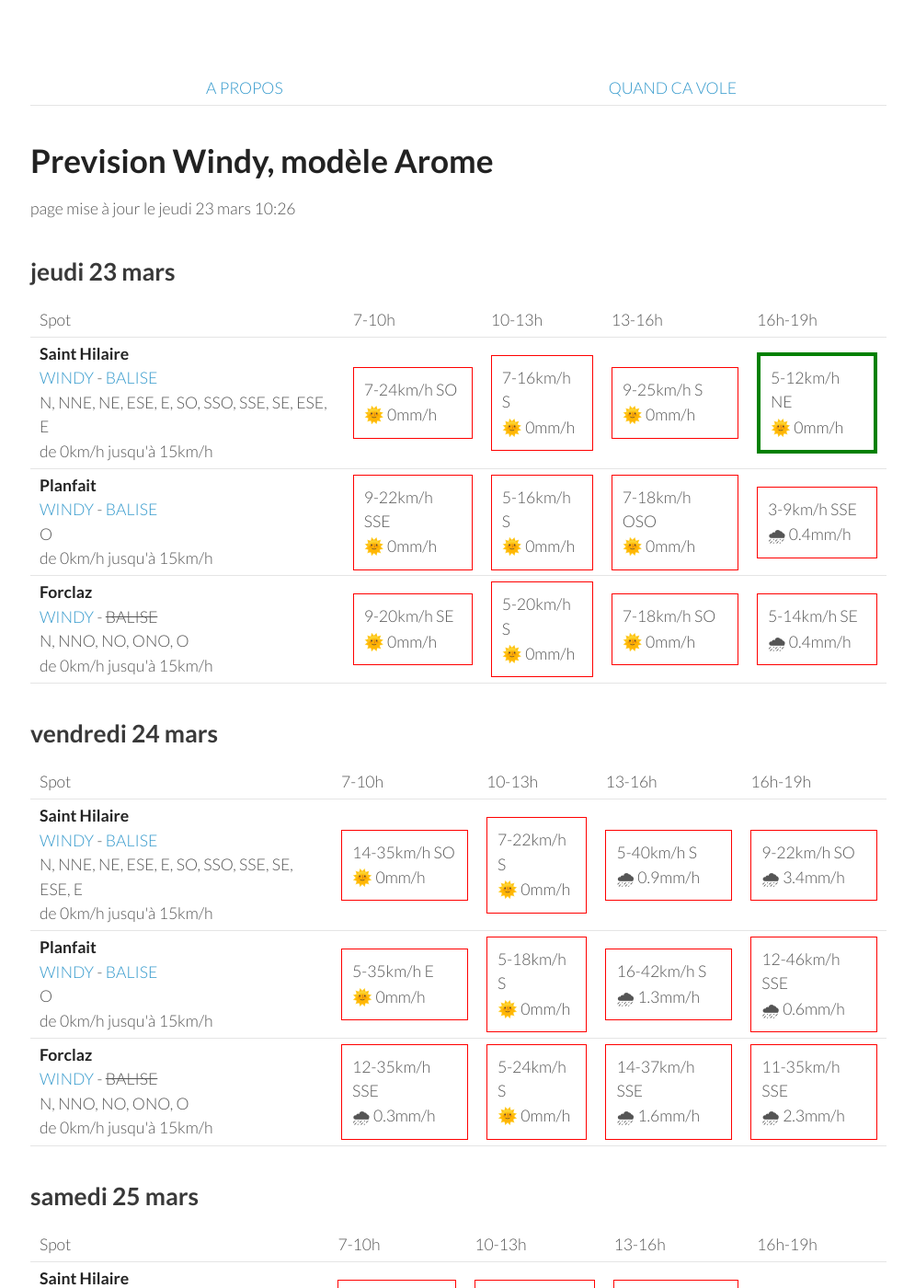
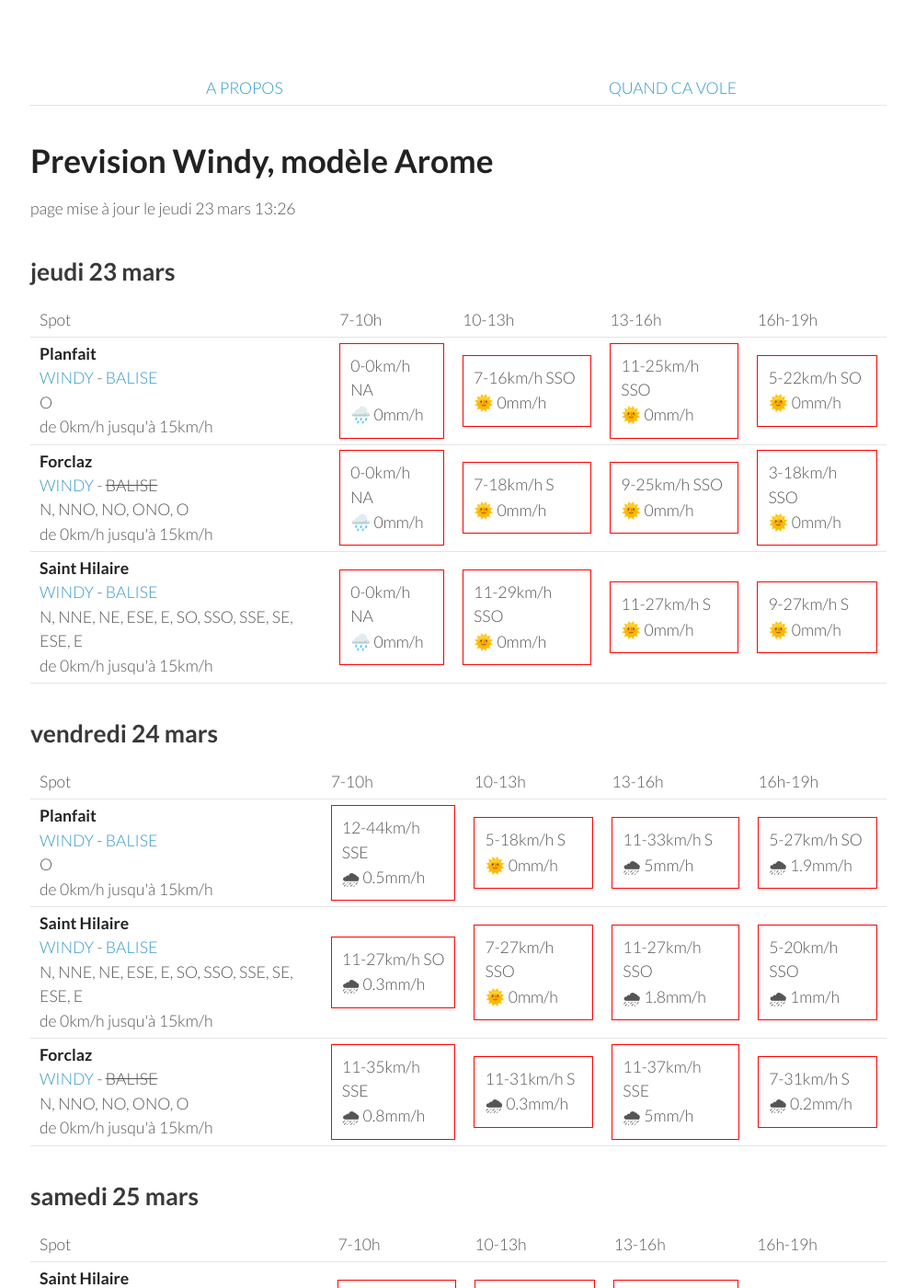
Before and after one commit to parapente-dans-le-nord/parapente-dans-le-nord.github.io, a Jekyll site: the page built from alpes_nord.markdown, in a window 1280 px wide and 1400 px high. Shown: the whole window at 92% size, without its empty margins (25-1020 px from the left). Built offline with Jekyll 4.4.1, drawn with Linux system fonts in a browser that asks for light colours.

Commit message:
update index.markdown

```diff
--- a/alpes_nord.markdown
+++ b/alpes_nord.markdown
@@ -7,7 +7,7 @@ title:  "Tous les spots"
 {: .links}
 
 # Prevision Windy, modèle Arome
-page mise à jour le jeudi 23 mars 10:26
+page mise à jour le jeudi 23 mars 13:26
 
 ## jeudi 23 mars
 
@@ -22,33 +22,30 @@ page mise à jour le jeudi 23 mars 10:26
       <td>16h-19h</td>
     </tr>
 <tr>
-        <td><strong>Saint Hilaire</strong><br><a href="https://windy.com/45.307/5.888?45.087,5.889,9,m:eUFagkX">WINDY</a> - <span class=""><a href="http://www.balisemeteo.com/balise.php?idBalise=61">BALISE</a> </span><br> <span class="vent-favorable">N, NNE, NE, ESE, E, SO, SSO, SSE, SE, ESE, E</span><br><span class="force-vent">de 0km/h jusqu'à 15km/h</span> </td>
-
-            <td><div class="not-flyable"><p>7-24km/h SO</p><p>🌞 0mm/h</p></div></td>
-            <td><div class="not-flyable"><p>7-16km/h S</p><p>🌞 0mm/h</p></div></td>
-            <td><div class="not-flyable"><p>9-25km/h S</p><p>🌞 0mm/h</p></div></td>
-            <td><div class="flyable"><p>5-12km/h NE</p><p>🌞 0mm/h</p></div></td>
-
-
-    </tr>
-<tr>
         <td><strong>Planfait</strong><br><a href="https://windy.com/45.853/6.223?45.415,6.223,8">WINDY</a> - <span class=""><a href="https://www.openwindmap.org/PP496">BALISE</a> </span><br> <span class="vent-favorable">O</span><br><span class="force-vent">de 0km/h jusqu'à 15km/h</span> </td>
 
-            <td><div class="not-flyable"><p>9-22km/h SSE</p><p>🌞 0mm/h</p></div></td>
-            <td><div class="not-flyable"><p>5-16km/h S</p><p>🌞 0mm/h</p></div></td>
-            <td><div class="not-flyable"><p>7-18km/h OSO</p><p>🌞 0mm/h</p></div></td>
-            <td><div class="not-flyable"><p>3-9km/h SSE</p><p>🌧 0.4mm/h</p></div></td>
-
+            <td><div class="not-flyable"><p>0-0km/h NA</p><p>🌧️ 0mm/h</p></div></td>
+            <td><div class="not-flyable"><p>7-16km/h SSO</p><p>🌞 0mm/h</p></div></td>
+            <td><div class="not-flyable"><p>11-25km/h SSO</p><p>🌞 0mm/h</p></div></td>
+            <td><div class="not-flyable"><p>5-22km/h SO</p><p>🌞 0mm/h</p></div></td>
 
     </tr>
 <tr>
         <td><strong>Forclaz</strong><br><a href="https://windy.com/45.814/6.247?45.375,6.246,8,m:eVwaglz">WINDY</a> - <span class="no-balise"> BALISE </span><br> <span class="vent-favorable">N, NNO, NO, ONO, O</span><br><span class="force-vent">de 0km/h jusqu'à 15km/h</span> </td>
 
-            <td><div class="not-flyable"><p>9-20km/h SE</p><p>🌞 0mm/h</p></div></td>
-            <td><div class="not-flyable"><p>5-20km/h S</p><p>🌞 0mm/h</p></div></td>
-            <td><div class="not-flyable"><p>7-18km/h SO</p><p>🌞 0mm/h</p></div></td>
-            <td><div class="not-flyable"><p>5-14km/h SE</p><p>🌧 0.4mm/h</p></div></td>
+            <td><div class="not-flyable"><p>0-0km/h NA</p><p>🌧️ 0mm/h</p></div></td>
+            <td><div class="not-flyable"><p>7-18km/h S</p><p>🌞 0mm/h</p></div></td>
+            <td><div class="not-flyable"><p>9-25km/h SSO</p><p>🌞 0mm/h</p></div></td>
+            <td><div class="not-flyable"><p>3-18km/h SSO</p><p>🌞 0mm/h</p></div></td>
 
+    </tr>
+<tr>
+        <td><strong>Saint Hilaire</strong><br><a href="https://windy.com/45.307/5.888?45.087,5.889,9,m:eUFagkX">WINDY</a> - <span class=""><a href="http://www.balisemeteo.com/balise.php?idBalise=61">BALISE</a> </span><br> <span class="vent-favorable">N, NNE, NE, ESE, E, SO, SSO, SSE, SE, ESE, E</span><br><span class="force-vent">de 0km/h jusqu'à 15km/h</span> </td>
+
+            <td><div class="not-flyable"><p>0-0km/h NA</p><p>🌧️ 0mm/h</p></div></td>
+            <td><div class="not-flyable"><p>11-29km/h SSO</p><p>🌞 0mm/h</p></div></td>
+            <td><div class="not-flyable"><p>11-27km/h S</p><p>🌞 0mm/h</p></div></td>
+            <td><div class="not-flyable"><p>9-27km/h S</p><p>🌞 0mm/h</p></div></td>
 
     </tr>
 
@@ -68,32 +65,32 @@ page mise à jour le jeudi 23 mars 10:26
       <td>16h-19h</td>
     </tr>
 <tr>
-        <td><strong>Saint Hilaire</strong><br><a href="https://windy.com/45.307/5.888?45.087,5.889,9,m:eUFagkX">WINDY</a> - <span class=""><a href="http://www.balisemeteo.com/balise.php?idBalise=61">BALISE</a> </span><br> <span class="vent-favorable">N, NNE, NE, ESE, E, SO, SSO, SSE, SE, ESE, E</span><br><span class="force-vent">de 0km/h jusqu'à 15km/h</span> </td>
+        <td><strong>Planfait</strong><br><a href="https://windy.com/45.853/6.223?45.415,6.223,8">WINDY</a> - <span class=""><a href="https://www.openwindmap.org/PP496">BALISE</a> </span><br> <span class="vent-favorable">O</span><br><span class="force-vent">de 0km/h jusqu'à 15km/h</span> </td>
 
-            <td><div class="not-flyable"><p>14-35km/h SO</p><p>🌞 0mm/h</p></div></td>
-            <td><div class="not-flyable"><p>7-22km/h S</p><p>🌞 0mm/h</p></div></td>
-            <td><div class="not-flyable"><p>5-40km/h S</p><p>🌧 0.9mm/h</p></div></td>
-            <td><div class="not-flyable"><p>9-22km/h SO</p><p>🌧 3.4mm/h</p></div></td>
+            <td><div class="not-flyable"><p>12-44km/h SSE</p><p>🌧 0.5mm/h</p></div></td>
+            <td><div class="not-flyable"><p>5-18km/h S</p><p>🌞 0mm/h</p></div></td>
+            <td><div class="not-flyable"><p>11-33km/h S</p><p>🌧 5mm/h</p></div></td>
+            <td><div class="not-flyable"><p>5-27km/h SO</p><p>🌧 1.9mm/h</p></div></td>
 
 
     </tr>
 <tr>
-        <td><strong>Planfait</strong><br><a href="https://windy.com/45.853/6.223?45.415,6.223,8">WINDY</a> - <span class=""><a href="https://www.openwindmap.org/PP496">BALISE</a> </span><br> <span class="vent-favorable">O</span><br><span class="force-vent">de 0km/h jusqu'à 15km/h</span> </td>
+        <td><strong>Saint Hilaire</strong><br><a href="https://windy.com/45.307/5.888?45.087,5.889,9,m:eUFagkX">WINDY</a> - <span class=""><a href="http://www.balisemeteo.com/balise.php?idBalise=61">BALISE</a> </span><br> <span class="vent-favorable">N, NNE, NE, ESE, E, SO, SSO, SSE, SE, ESE, E</span><br><span class="force-vent">de 0km/h jusqu'à 15km/h</span> </td>
 
-            <td><div class="not-flyable"><p>5-35km/h E</p><p>🌞 0mm/h</p></div></td>
-            <td><div class="not-flyable"><p>5-18km/h S</p><p>🌞 0mm/h</p></div></td>
-            <td><div class="not-flyable"><p>16-42km/h S</p><p>🌧 1.3mm/h</p></div></td>
-            <td><div class="not-flyable"><p>12-46km/h SSE</p><p>🌧 0.6mm/h</p></div></td>
+            <td><div class="not-flyable"><p>11-27km/h SO</p><p>🌧 0.3mm/h</p></div></td>
+            <td><div class="not-flyable"><p>7-27km/h SSO</p><p>🌞 0mm/h</p></div></td>
+            <td><div class="not-flyable"><p>11-27km/h SSO</p><p>🌧 1.8mm/h</p></div></td>
+            <td><div class="not-flyable"><p>5-20km/h SSO</p><p>🌧 1mm/h</p></div></td>
 
 
     </tr>
 <tr>
         <td><strong>Forclaz</strong><br><a href="https://windy.com/45.814/6.247?45.375,6.246,8,m:eVwaglz">WINDY</a> - <span class="no-balise"> BALISE </span><br> <span class="vent-favorable">N, NNO, NO, ONO, O</span><br><span class="force-vent">de 0km/h jusqu'à 15km/h</span> </td>
 
-            <td><div class="not-flyable"><p>12-35km/h SSE</p><p>🌧 0.3mm/h</p></div></td>
-            <td><div class="not-flyable"><p>5-24km/h S</p><p>🌞 0mm/h</p></div></td>
-            <td><div class="not-flyable"><p>14-37km/h SSE</p><p>🌧 1.6mm/h</p></div></td>
-            <td><div class="not-flyable"><p>11-35km/h SSE</p><p>🌧 2.3mm/h</p></div></td>
+            <td><div class="not-flyable"><p>11-35km/h SSE</p><p>🌧 0.8mm/h</p></div></td>
+            <td><div class="not-flyable"><p>11-31km/h S</p><p>🌧 0.3mm/h</p></div></td>
+            <td><div class="not-flyable"><p>11-37km/h SSE</p><p>🌧 5mm/h</p></div></td>
+            <td><div class="not-flyable"><p>7-31km/h S</p><p>🌧 0.2mm/h</p></div></td>
 
 
     </tr>
```
